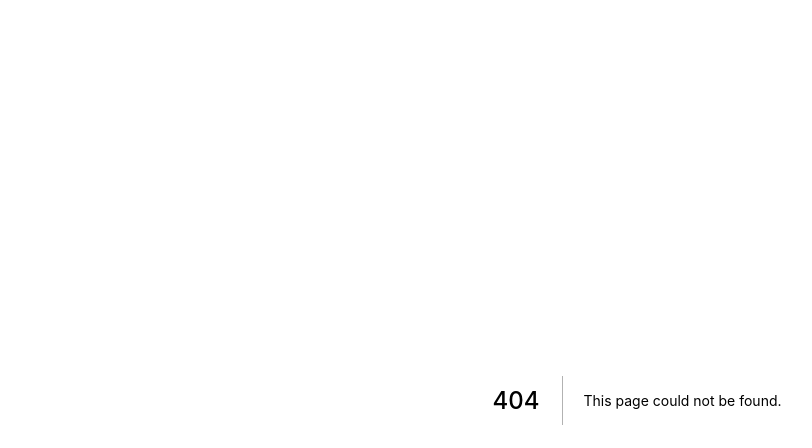
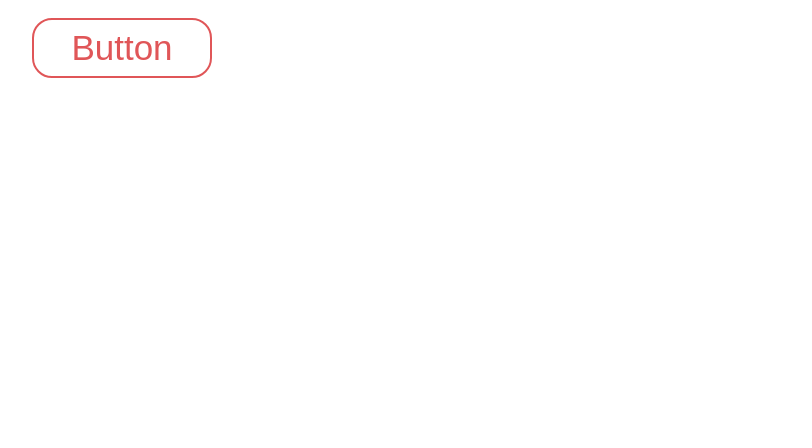
Before and after one commit to ZhenyiZhang/next-tinyurl, a Next.js app: page /components_review/button-small in a window 1280 px wide. Before the commit this address had no page. Shown: the top 448 px of the page, without its empty margins (3-815 px from the left). Built offline with nearby package versions, Linux system fonts and the light colour scheme.

Commit message:
Feat: add ghost button component for code review

```diff
--- /dev/null
+++ b/components/buttons/ghostButton.js
@@ -0,0 +1,14 @@
+import styled from 'styled-components';
+import sizes from './styles/sizes';
+import colors from './styles/colors';
+
+const GhostButton = styled.button`
+    ${sizes};
+    ${colors};
+    background: transparent;
+    padding: 0.25em 1em;
+    margin: 0.5em 1em;
+    text-align: center;
+`;
+
+export default GhostButton;
--- /dev/null
+++ b/components/buttons/styles/colors.js
@@ -0,0 +1,42 @@
+import {css} from 'styled-components';
+
+const colors = css`
+    ${props => props.primaryBlue && css`
+        background: #606DDA;
+        border: 2px solid #606DDA;
+        color: #606DDA
+    `}
+
+    ${props => props.lightRed && css`
+        background: #E87574;
+        border: 2px solid #E87574;
+        color: #E87574
+    `}
+
+
+    ${props => props.darkRed && css`
+        background: #E05658;
+        border: 2px solid #E05658;
+        color: #E05658
+    `}
+
+    ${props => props.primaryTeal && css`
+        background: #92F0D4;
+        border: 2px solid #92F0D4;
+        color: #92F0D4
+    `}
+
+    ${props => props.primaryBlueDark && css`
+        background: #4C58BC;
+        border: 2px solid #4C58BC;
+        color: #4C58BC
+    `}
+
+    ${props => props.primaryPurple && css`
+        background: #8D76E1;
+        border: 2px solid #8D76E1;
+        color: #8D76E1
+    `}
+`;
+
+export default colors;
--- /dev/null
+++ b/components/buttons/styles/sizes.js
@@ -0,0 +1,26 @@
+import {css} from 'styled-components';
+
+const sizes = css`
+    ${props => props.small && css`
+        border-radius: 5px;
+        font-size: 20px;
+        height: 40px;
+        width: 120px;
+    `}
+
+    ${props => props.medium && css`
+        border-radius: 10px;
+        font-size: 30px;
+        height: 50px;
+        width: 150px;
+    `}
+
+    ${props => props.large && css`
+        border-radius: 20px;
+        font-size: 35px;
+        height: 60px;
+        width: 180px;
+    `}
+`;
+
+export default sizes;
--- /dev/null
+++ b/pages/components_review/button-small.js
@@ -0,0 +1,9 @@
+import GhostButton from '../../components/buttons/ghostButton'
+
+export default function buttons() {
+  return(
+      <div>
+        <GhostButton darkRed large>Button</GhostButton>
+      </div>
+  );
+};
```
Also changed, not shown: pages/burger.js (+22 -0 lines).
